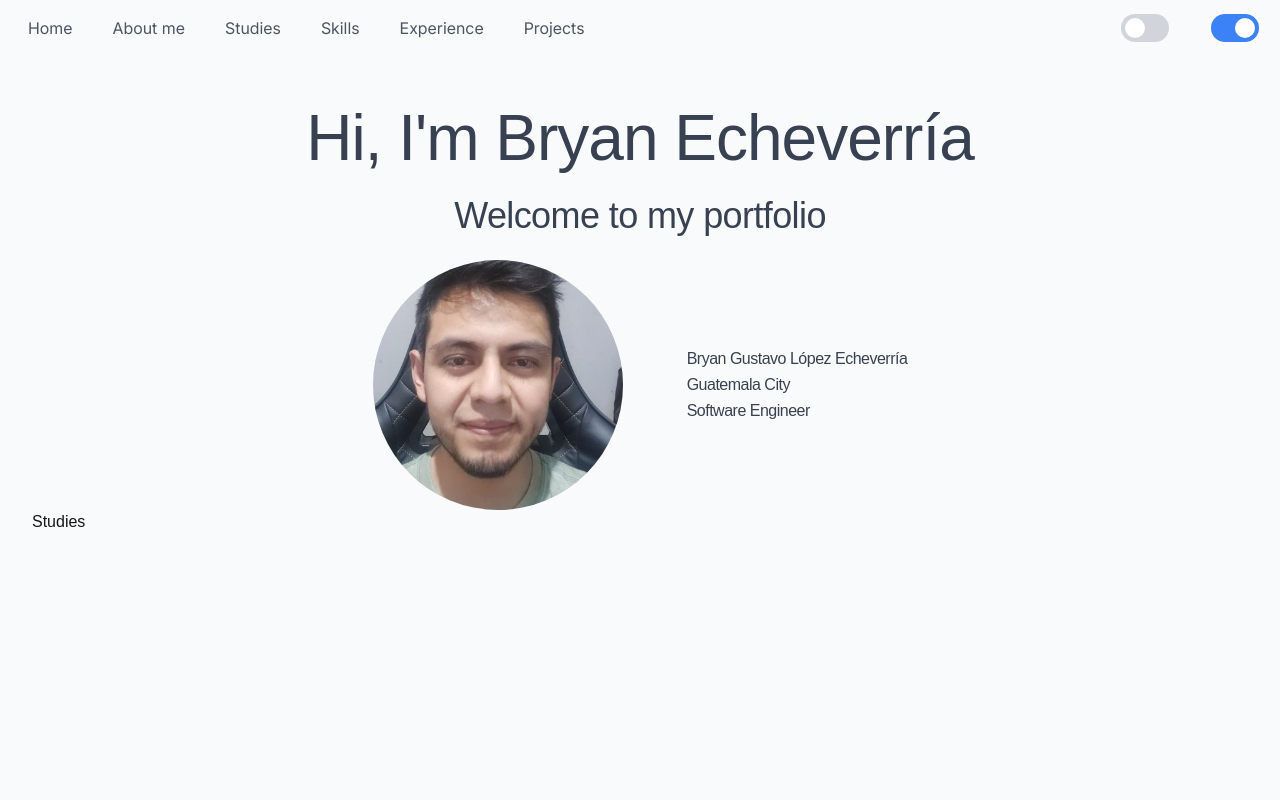
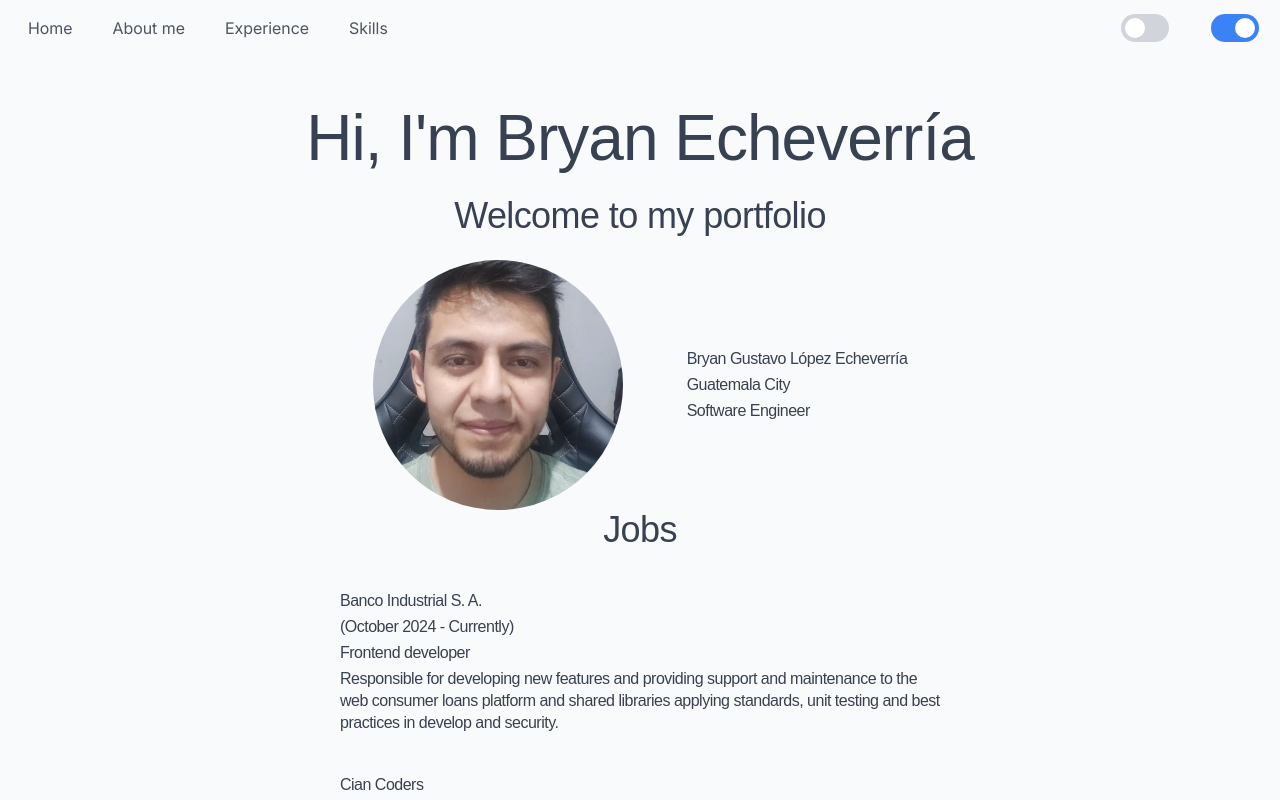
Before and after one commit to brygle/portfolio, a Next.js app: page /portfolio/ in a window 1280 px wide. Shown: the top 800 px of the page. Built offline with nearby package versions, Linux system fonts and the light colour scheme; a web font is replaced by a local one.

Commit message:
updating space between sections

```diff
--- a/src/app/components/Nav/Navbar.tsx
+++ b/src/app/components/Nav/Navbar.tsx
@@ -18,21 +18,21 @@ export default function Navbar() {
       url: '#about'
     },
     {
-      label: t('navbar.menu-studies'),
-      url: '#studies'
+      label: t('navbar.menu-experience'),
+      url: '#experience'
     },
     {
       label: t('navbar.menu-skills'),
       url: '#skills'
-    },
-    {
-      label: t('navbar.menu-experience'),
-      url: '#experience'
-    },
-    {
-      label: t('navbar.menu-projects'),
-      url: '#projects'
     }
+    // {
+    //   label: t('navbar.menu-studies'),
+    //   url: '#studies'
+    // },
+    // {
+    //   label: t('navbar.menu-projects'),
+    //   url: '#projects'
+    // }
   ]
 
   useEffect(() => {
--- a/src/app/components/Sections/Experience.tsx
+++ b/src/app/components/Sections/Experience.tsx
@@ -10,10 +10,10 @@ export default function Experience() {
   const { t } = useTranslation();
 
   return (
-    <Section id='experience'>
+    <Section id='experience' className="py-10">
         <div className="w-full flex flex-col justify-center items-center gap-[16px] md:gap-10">
             <TitleText className="text-center">{t('experience.title')}</TitleText>
-            <div className="flex flex-col w-full justify-center items-center md:gap-10">
+            <div className="flex flex-col w-full justify-center items-center gap-10">
                 <div className="flex flex-col gap-[4px] max-w-[600px]">
                     <Text className="font-bold">Banco Industrial S. A.</Text>
                     <Text>{t('experience.period-bi')}</Text>
--- a/src/app/page.tsx
+++ b/src/app/page.tsx
@@ -9,10 +9,10 @@ export default function Home() {
   return (
     <>
       <About></About>
-      <Studies></Studies>
+      {/* <Studies></Studies> */}
+      <Experience></Experience>
       <Skills></Skills>
-      <Experience></Experience>
-      <Projects></Projects>
+      {/* <Projects></Projects> */}
     </>
   );
 }
```
